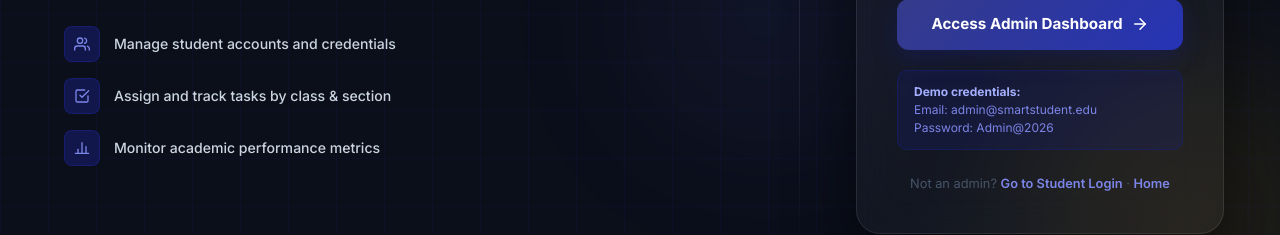
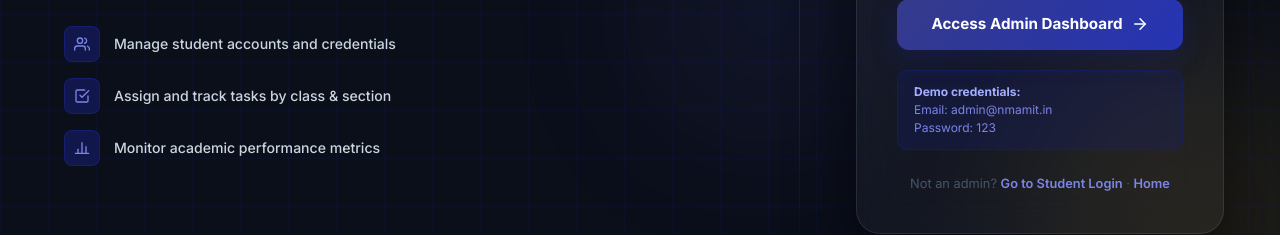
Before and after one commit to sumanth965/smart-student-productivity-system, a React (Vite) app in the folder frontend/: page /admin-login in a window 1280 px wide. Shown: the part 514-749 px from the top of the page. Built offline with nearby package versions, Linux system fonts and the light colour scheme; no server answers.

Commit message:
added admin login page

```diff
--- a/frontend/src/pages/AdminLogin.jsx
+++ b/frontend/src/pages/AdminLogin.jsx
@@ -670,8 +670,8 @@ export default function AdminLogin() {
           {/* Demo hint */}
           <div className="al-hint">
             <strong>Demo credentials:</strong><br />
-            Email: admin@smartstudent.edu<br />
-            Password: Admin@2026
+            Email: admin@nmamit.in<br />
+            Password: 123
           </div>
 
           <div className="al-back">
```
